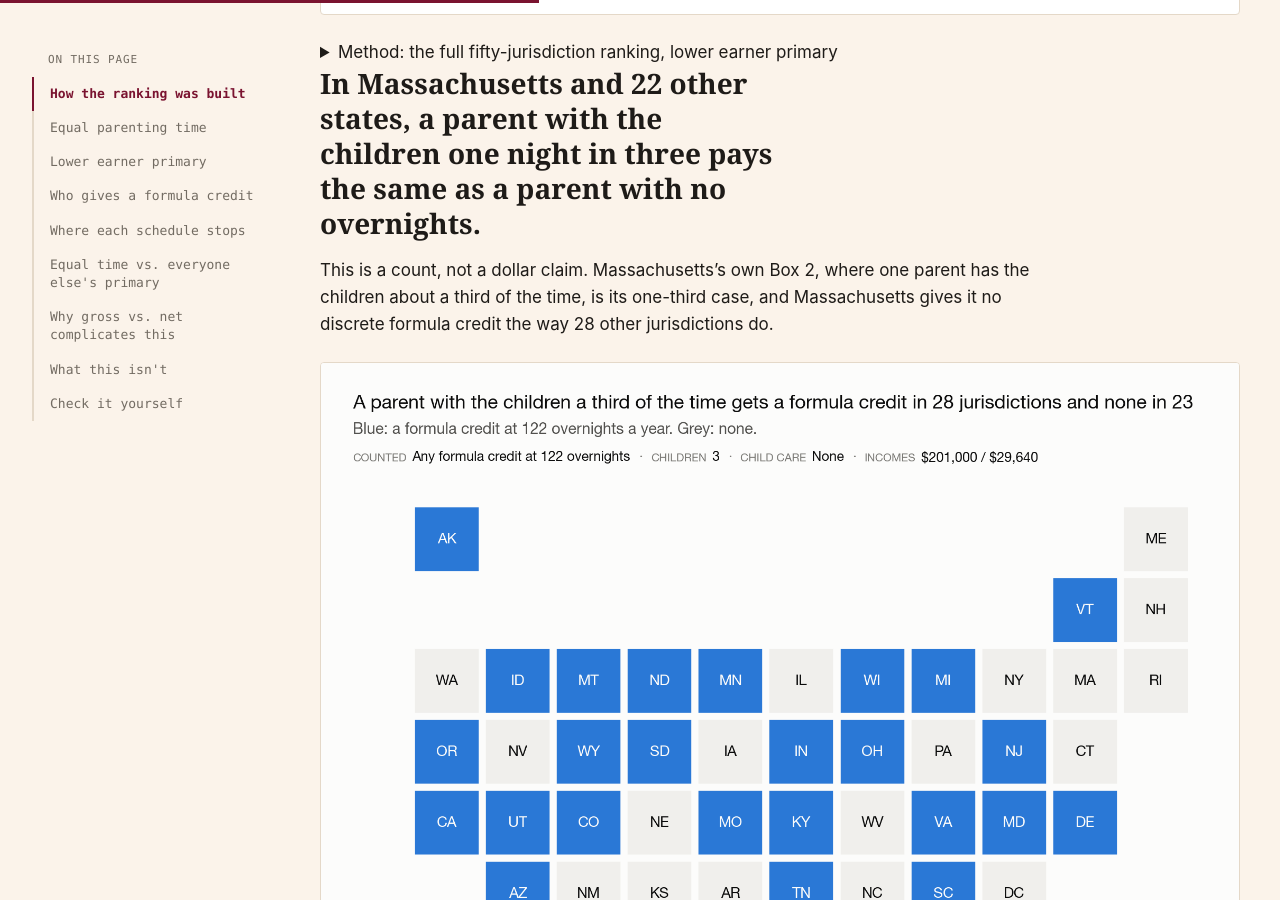
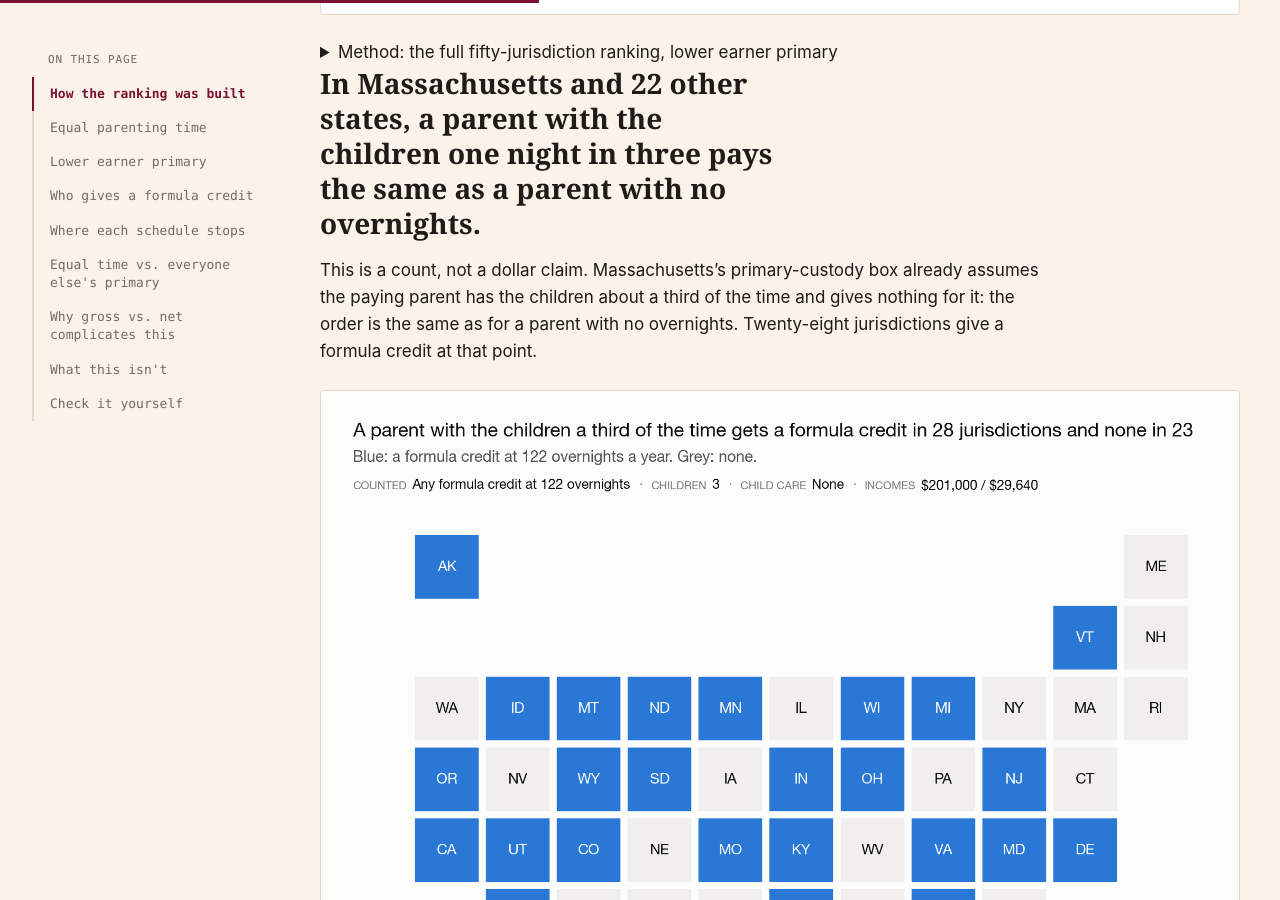
Before and after one commit to campbefs/checktheworksheet, a Jekyll site: the page built from findings/fifty-one-jurisdictions/index.md, in a window 1280 px wide and 900 px high, scrolled down 5272 px. Built offline with Jekyll 4.4.1, drawn with Linux system fonts in a browser that asks for light colours.

Commit message:
E13 paragraph: drop the one-third-case jargon

```diff
--- a/findings/fifty-one-jurisdictions/index.md
+++ b/findings/fifty-one-jurisdictions/index.md
@@ -269,9 +269,9 @@ split, or the number of children, and every ranking below could move, in either
 
 ## In Massachusetts and 22 other states, a parent with the children one night in three pays the same as a parent with no overnights.
 
-This is a count, not a dollar claim. Massachusetts's own Box 2, where one parent has the children
-about a third of the time, is its one-third case, and Massachusetts gives it no discrete formula
-credit the way 28 other jurisdictions do.
+This is a count, not a dollar claim. Massachusetts's primary-custody box already assumes the paying
+parent has the children about a third of the time and gives nothing for it: the order is the same
+as for a parent with no overnights. Twenty-eight jurisdictions give a formula credit at that point.
 
 <figure class="exhibit" id="e13">
   <a class="lightbox-trigger" data-lightbox href="/figures/exhibits/E13-credit-at-122-overnights-28-of-51.png"
```
